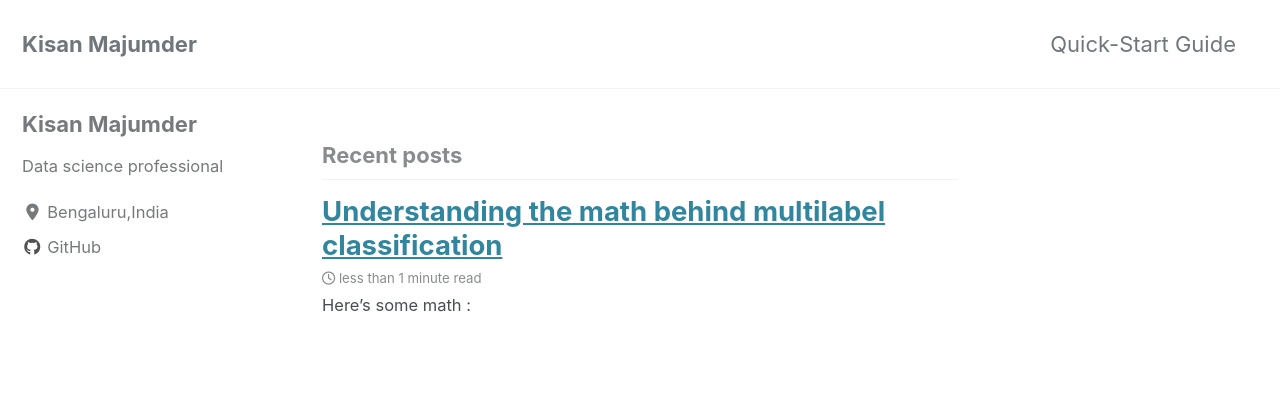
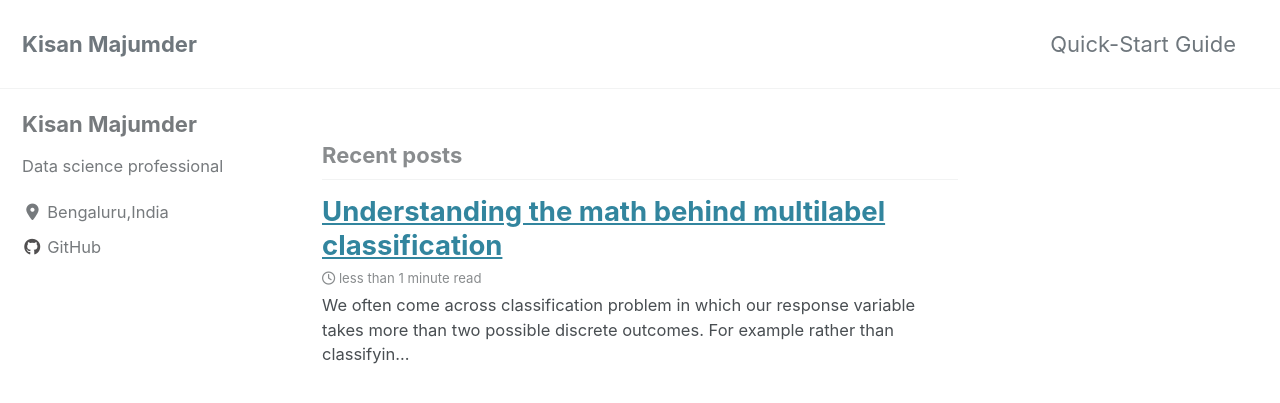
Before and after one commit to kisanmajumder/kisanmajumder.github.io, a Jekyll site: the page built from index.html, in a window 1280 px wide and 900 px high. Shown: the top 403 px of the window. Built offline with Jekyll 4.4.1, drawn with Linux system fonts in a browser that asks for light colours; cached includes are drawn as plain includes; nearby versions of some CDN libraries; the list of posts is cut into pages by our own code; part of the change alters nothing that is shown.

Commit message:
fist part post 1

```diff
--- a/_posts/2019-11-21-multilabelclassification.md
+++ b/_posts/2019-11-21-multilabelclassification.md
@@ -5,6 +5,17 @@ tags: [machine learning, data science]
 mathjax: "true"
 ---
 
-Here's some math :
+We often come across classification problem in which our response variable takes more than two possible discrete outcomes. For example rather than classifying our mails into two classes spam or not spam we might want to classify it into three classes such as spam, personal mail and work-related mail.
+In this classification settings our training set \$${(x^{1},y^{1}),(x^{2},y^{2}),....,(x^{m},y^{m})}$$ and response variable y can take K different values so \$$y^{m} \in {1,2...K}$$.
 
-$$z=x+y$$
+We want our model hypothesis function to estimate the probability that \$$P(y=K|x)$$ for each value of k=1,2,3....K, i.e we want to estimate the probability of class label taking on each of the K different values. Thus our hypothesis \$$h_\theta(x)$$ takes the form :
+$$
+h_\theta(x)=\begin{bmatrix} P(y=1|x;\theta)
+\\ P(y=2|x;\theta)
+\\ P(y=3|x;\theta)
+\\.
+\\.
+\\P(y=K|x;\theta)
+\end{bmatrix}
+
+$$
```
